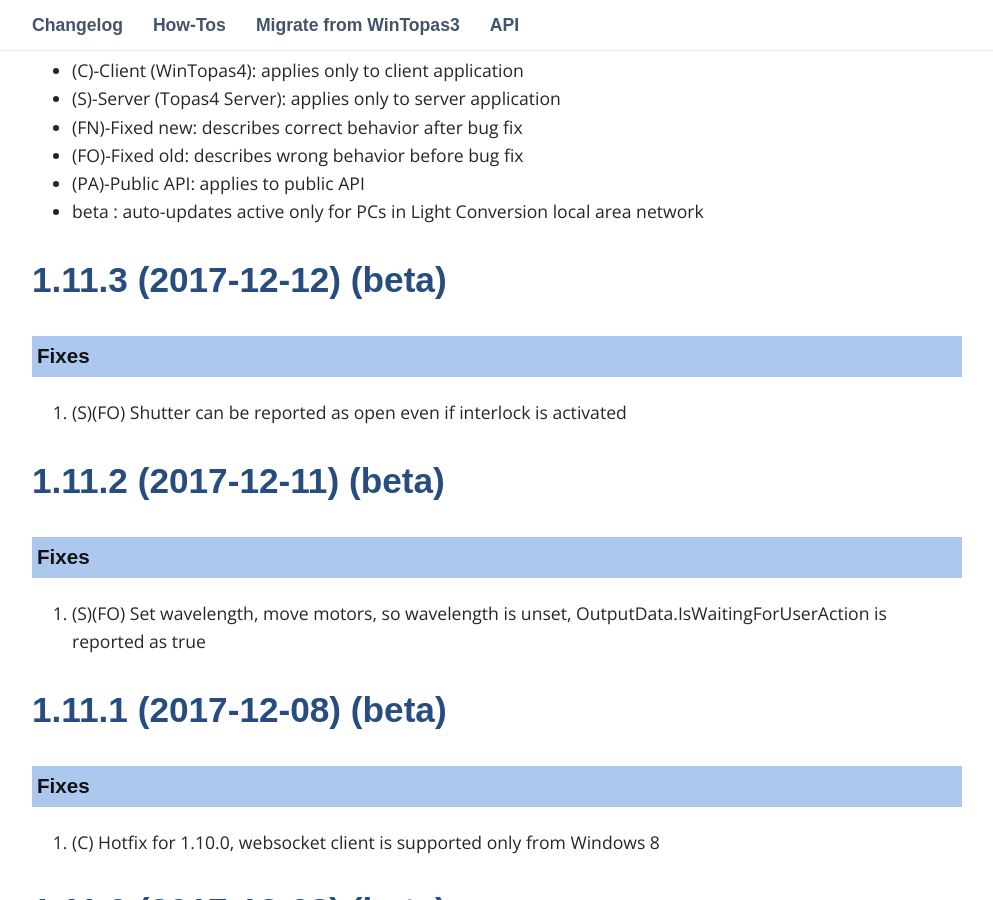
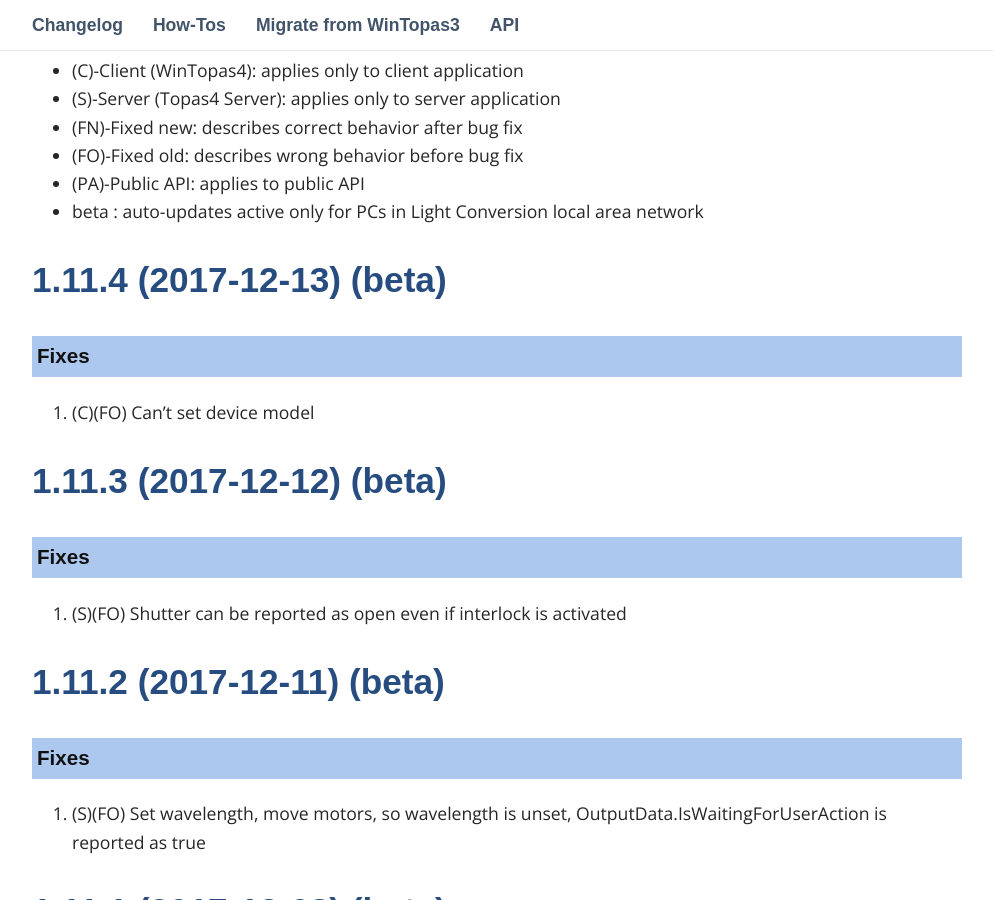
Before and after one commit to DomasM/Topas4InfoTemp00, a Jekyll site: the page built from _pages/03_changelog.md, in a window 1280 px wide and 900 px high, scrolled down 497 px. Shown: the whole window, without its empty margins (143-1136 px from the left). Built offline with Jekyll 4.4.1, drawn with Linux system fonts in a browser that asks for light colours; some web fonts are replaced; comment, search, counter and statistics services are not loaded.

Commit message:
1.11.4 release

```diff
--- a/_pages/03_changelog.md
+++ b/_pages/03_changelog.md
@@ -18,6 +18,13 @@
 * (PA)-Public API: applies to public API
 * beta : auto-updates active only for PCs in Light Conversion local area network
 
+
+
+## 1.11.4 (2017-12-13) (beta)
+
+
+### Fixes
+1. (C)(FO) Can't set device model
 
 
 ## 1.11.3 (2017-12-12) (beta)
```
